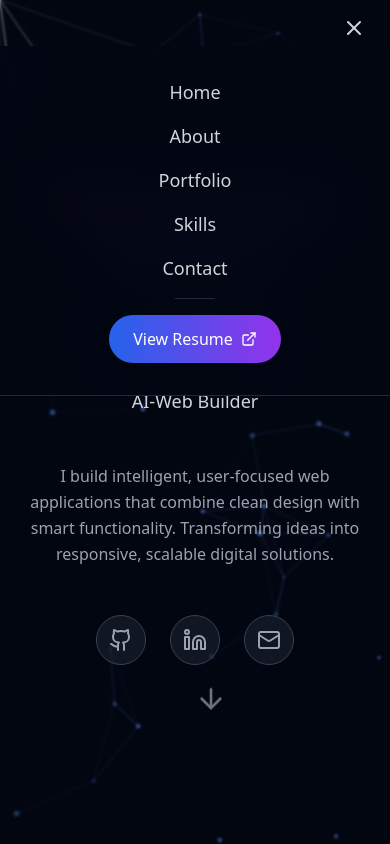
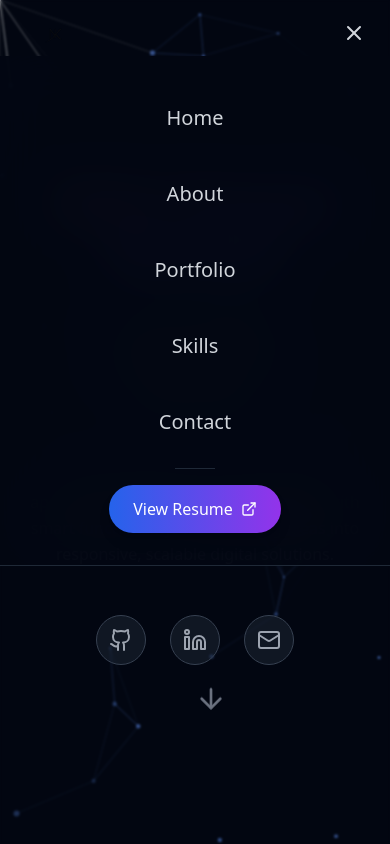
Before and after one commit to nitinmandal/portfolio, a React (Vite) app: page / in a window 390 px wide. Both pictures are taken after a click on the button 354 px from the left and 28 px from the top of the page. Shown: the top 844 px of the page. Built offline with nearby package versions, Linux system fonts and the light colour scheme.

Commit message:
Add custom logo and fix mobile navigation

```diff
--- a/index.html
+++ b/index.html
@@ -1,14 +1,18 @@
 <!doctype html>
 <html lang="en">
+
 <head>
   <meta charset="UTF-8" />
-    <link rel="icon" type="image/svg+xml" href="/vite.svg" />
+  <link rel="icon" type="image/png" href="/logo.png" />
   <meta name="viewport" content="width=device-width, initial-scale=1.0" />
   <title>Nitin Kumar Mandal | Portfolio</title>
-    <meta name="description" content="Portfolio of Nitin Kumar Mandal - Frontend Developer & AI Enthusiast building intelligent web applications." />
+  <meta name="description"
+    content="Portfolio of Nitin Kumar Mandal - Frontend Developer & AI Enthusiast building intelligent web applications." />
 </head>
+
 <body>
   <div id="root"></div>
   <script type="module" src="/src/main.jsx"></script>
 </body>
+
 </html>
--- a/src/components/Navbar.jsx
+++ b/src/components/Navbar.jsx
@@ -26,7 +26,12 @@ const Navbar = () => {
     return (
         <nav className={`fixed top-0 left-0 w-full z-50 transition-all duration-300 ${scrolled ? 'bg-gray-950/80 backdrop-blur-md border-b border-gray-800 py-2' : 'bg-transparent py-4'
             }`}>
-            <div className="max-w-7xl mx-auto px-6 flex items-center justify-end relative">
+            <div className="max-w-7xl mx-auto px-6 flex items-center justify-between relative">
+
+                {/* Logo */}
+                <a href="#home" className="flex items-center z-10">
+                    <img src="/logo.png" alt="Nitin Logo" className="h-10 w-auto hover:opacity-80 transition-opacity rounded" />
+                </a>
 
                 {/* Desktop Menu - Centered */}
                 <div className="hidden md:flex gap-8 items-center absolute left-1/2 top-1/2 -translate-x-1/2 -translate-y-1/2">
@@ -85,8 +90,15 @@ const Navbar = () => {
                                 <a
                                     key={item.name}
                                     href={item.href}
-                                    onClick={() => setIsOpen(false)}
-                                    className="text-gray-300 hover:text-white text-lg font-medium transition-colors"
+                                    onClick={(e) => {
+                                        e.preventDefault();
+                                        const target = document.querySelector(item.href);
+                                        if (target) {
+                                            target.scrollIntoView({ behavior: 'smooth' });
+                                        }
+                                        setIsOpen(false);
+                                    }}
+                                    className="block w-full text-center py-4 text-gray-300 hover:text-white text-xl font-medium transition-colors active:bg-gray-800 rounded-lg cursor-pointer"
                                 >
                                     {item.name}
                                 </a>
```
Also changed, not shown: public/logo.png (renamed from public/9dd2a24f-5796-4439-abfd-3dcb4e280286.png). Lines whose indentation alone changed are shown as unchanged.
